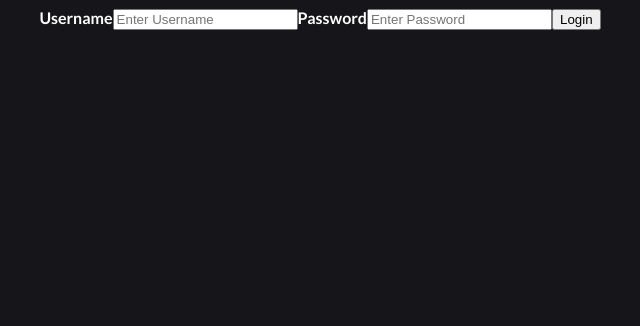
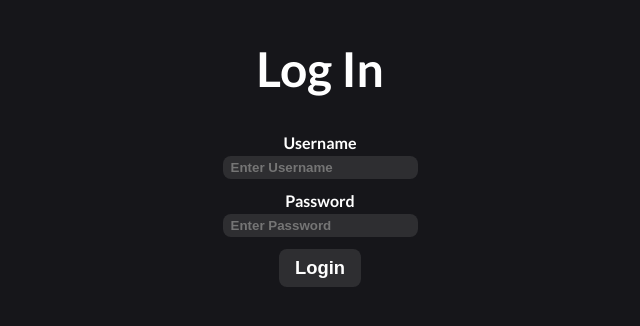
Before and after one commit to HandHeartSoulProject/HandHeartSoulProject.github.io, a React (Vite) app: page / in a window 1280 px wide. Shown: the top 326 px of the page, without its empty margins (320-960 px from the left). Built offline with nearby package versions, Linux system fonts and the light colour scheme.

Commit message:
Updated log in and added github pages

```diff
--- a/package.json
+++ b/package.json
@@ -6,19 +6,24 @@
 	"scripts": {
 		"dev": "vite",
 		"build": "tsc && vite build",
+		"predeploy": "pnpm build",
+		"deploy": "gh-pages -d dist",
 		"gen": "npx supabase gen types typescript --project-id \"pmkfubxnpfxbsxtvhouy\" --schema public > src/types/supabase.ts",
 		"preview": "vite preview"
 	},
 	"dependencies": {
 		"@supabase/supabase-js": "^2.1.1",
 		"@types/node": "^18.11.9",
+		"gh-pages": "^4.0.0",
 		"react": "^18.2.0",
 		"react-dom": "^18.2.0",
+		"react-router-dom": "^6.4.4",
 		"sass": "^1.56.1"
 	},
 	"devDependencies": {
 		"@types/react": "^18.0.24",
 		"@types/react-dom": "^18.0.8",
+		"@types/react-router-dom": "^5.3.3",
 		"@vitejs/plugin-react": "^2.2.0",
 		"supabase": "^1.16.3",
 		"typescript": "^4.6.4",
--- a/src/App.scss
+++ b/src/App.scss
@@ -54,3 +54,42 @@ table {
 		border-bottom: none;
 	}
 }
+
+.login {
+	display: flex;
+	flex-direction: column;
+	align-items: center;
+	text-align: center;
+	gap: 0.75rem;
+
+	div {
+		display: flex;
+		flex-direction: column;
+		gap: 0.25rem;
+	}
+}
+
+button {
+	padding: 0.5rem 1rem;
+	border: none;
+	border-radius: var(--border-radius);
+	background-color: var(--med-alpha);
+	color: var(--text);
+	font-size: 1.15rem;
+	font-weight: 700;
+	cursor: pointer;
+	transition: all 0.2s ease;
+}
+
+button:not(:disabled):hover {
+	background-color: var(--high-alpha);
+}
+
+input {
+	padding: 0.25rem 0.5rem;
+	border: none;
+	border-radius: var(--border-radius);
+	background-color: var(--med-alpha);
+	color: var(--text);
+	font-weight: 700;
+}
--- a/src/components/Events.tsx
+++ b/src/components/Events.tsx
@@ -18,7 +18,10 @@ function Events() {
 		else setEvents(events);
 	}
 
-	return events ? (
+	return (
+		<div className="events">
+			<h1>Events</h1>
+			{events ? (
 				<table>
 					<thead>
 						<tr>
@@ -42,6 +45,8 @@ function Events() {
 				</table>
 			) : (
 				<div>Loading...</div>
+			)}
+		</div>
 	);
 }
 
--- a/src/index.scss
+++ b/src/index.scss
@@ -16,6 +16,8 @@
 	--gold: #e6cc92;
 	--maroon: #74343f;
 	--low-alpha: rgb(255 255 255 / 0.05);
+	--med-alpha: rgb(255 255 255 / 0.1);
+	--high-alpha: rgb(255 255 255 / 0.2);
 
 	// Other
 	--border-radius: 0.5rem;
--- a/src/pages/Login.tsx
+++ b/src/pages/Login.tsx
@@ -1,20 +1,27 @@
-import { Link } from 'react-router-dom';
+import { Link } from "react-router-dom";
 
 function Login() {
-    return (
-        <div>
-            <label><b>Username</b></label>
-            <input type="text" placeholder="Enter Username" name="uname" required/>
+	return (
+		<div className="login">
+			<div>
+				<h1>Log In</h1>
+				<label>
+					<b>Username</b>
+				</label>
+				<input type="text" placeholder="Enter Username" name="uname" required />
+			</div>
 
-            <label><b>Password</b></label>
-            <input type="password" placeholder="Enter Password" name="psw" required/>
+			<div>
+				<label>
+					<b>Password</b>
+				</label>
+				<input type="password" placeholder="Enter Password" name="psw" required />
+			</div>
 
-            <Link to="/Events">
-                <button>Login</button>
-            </Link>
-        </div>
-
-
-    )
+			<Link to="/events">
+				<button>Login</button>
+			</Link>
+		</div>
+	);
 }
 export default Login;
--- a/vite.config.ts
+++ b/vite.config.ts
@@ -1,7 +1,8 @@
-import { defineConfig } from 'vite'
-import react from '@vitejs/plugin-react'
+import { defineConfig } from "vite";
+import react from "@vitejs/plugin-react";
 
 // https://vitejs.dev/config/
 export default defineConfig({
-  plugins: [react()]
-})
+	plugins: [react()],
+	base: "/Hand-Heart-and-Soul/"
+});
```
Also changed, not shown: src/App.tsx (+5 -5 lines), 1 other file (tests, documents, lock files or other folders). Lines whose indentation alone changed are shown as unchanged.
